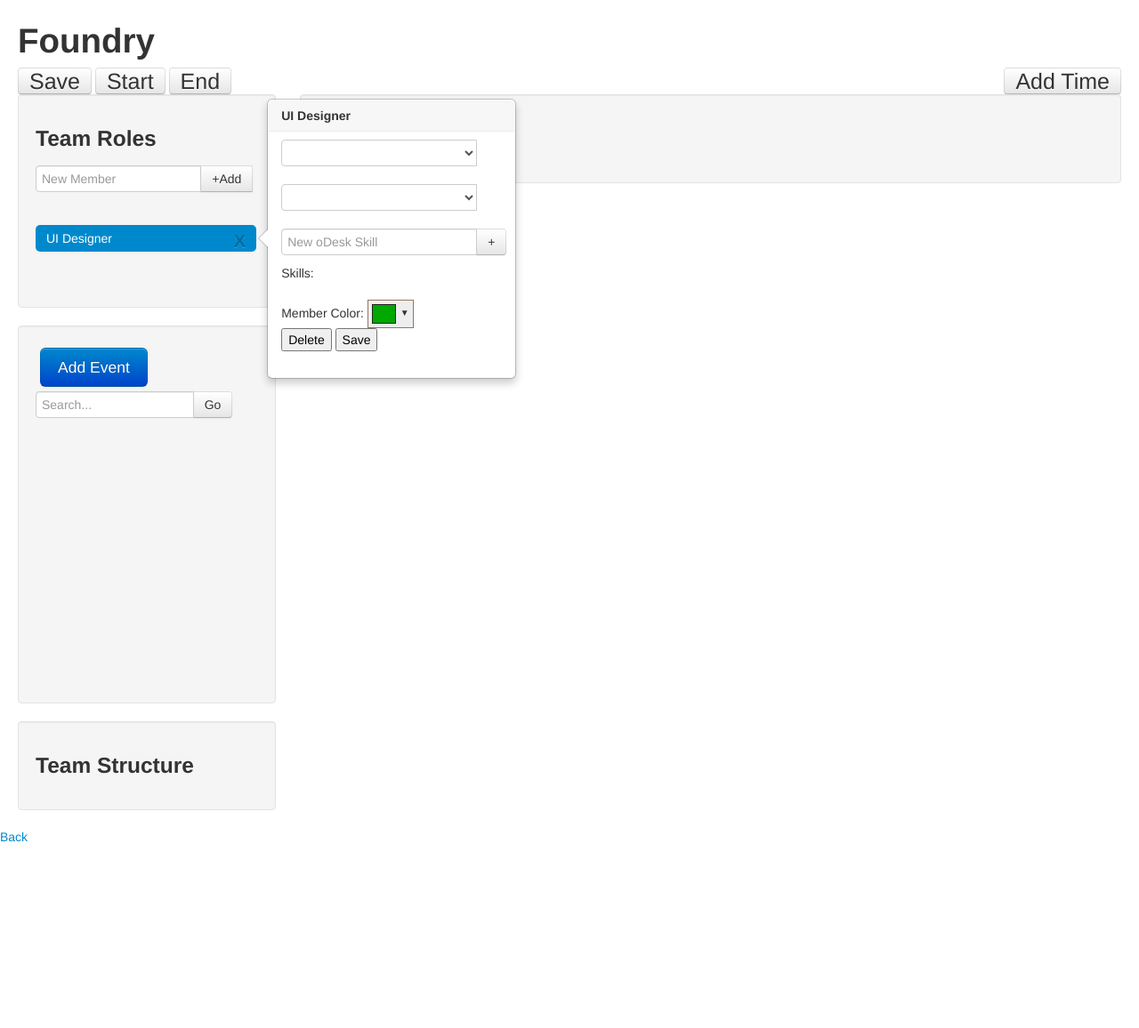
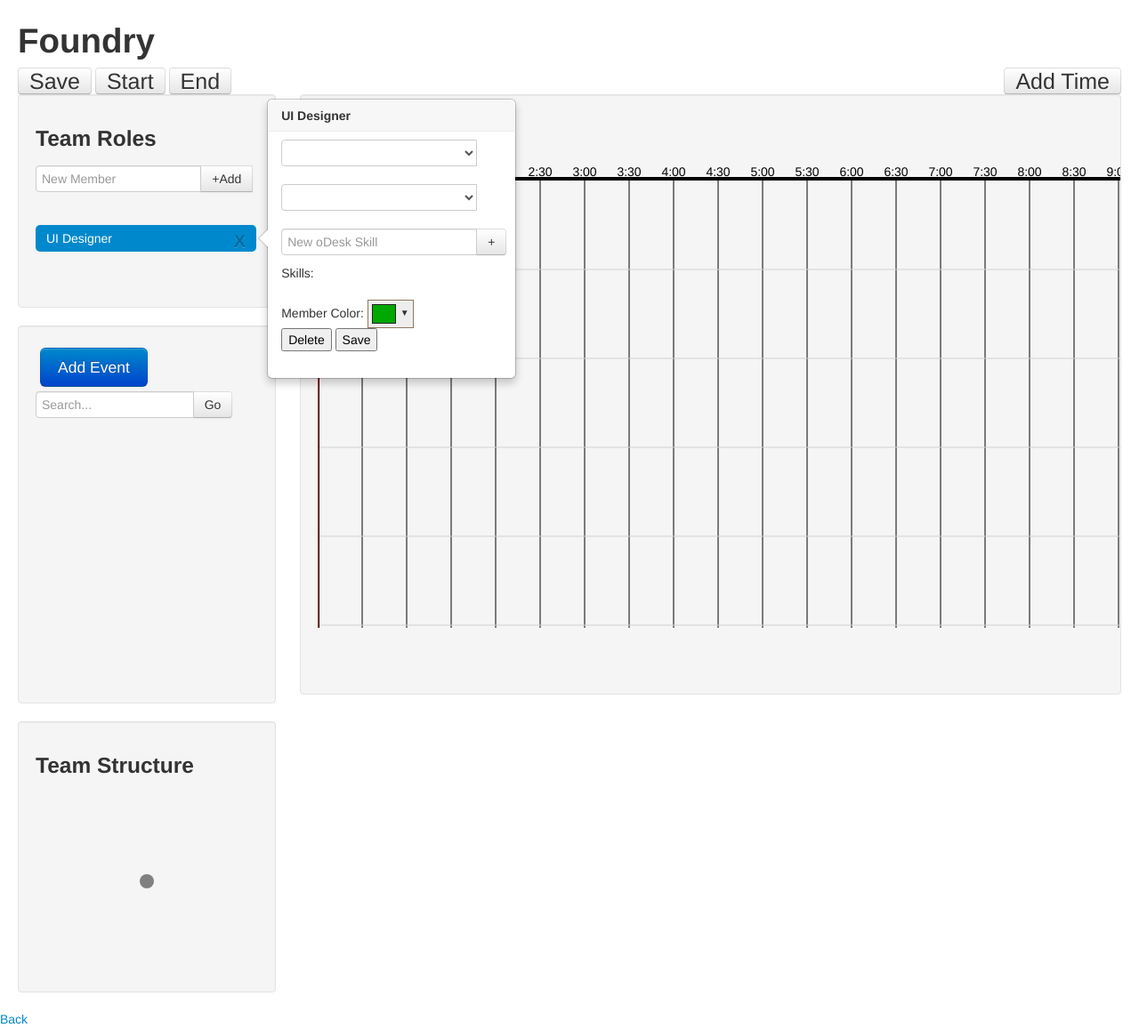
Before and after one commit to jaypatelh/flashteams-foundry, a Rails app: page /flash_teams/7/edit in a window 1280 px wide. Shown: the part 300-1456 px from the top of the page at 89% size. Before the commit the page ends 1247 px from the top, so only its background shows below. Run offline with Rails 7, Linux system fonts and the light colour scheme; data comes from the database, SQL or seed files in the repository; lists and menus that the app fills with data are empty; style sheets or scripts are compiled from the project's sources; some libraries are stand-ins or nearby versions.

Commit message:
fixed asset path issue locally

```diff
--- a/app/assets/javascripts/authoring/experimental.js
+++ /dev/null
@@ -1,36 +0,0 @@
-//Taken from d3.gantt By Dimitry Kudrayvtsev
-//START WORKING HERE -AT
-var margin = { //MAY NEED TO ADJUST
-    top : 20,
-    right : 40,
-    bottom : 20,
-    left : 150
-};
-var timeDomainStart = d3.time.day.offset(new Date(),-3);
-var timeDomainEnd = d3.time.hour.offset(new Date(),+3);
-var timeDomainMode = "fixed";
-var tickFormat = "%H:%M";
-var xAxis = d3.svg.axis().scale(x).orient("bottom").tickFormat(d3.time.format(tickFormat)).tickSubdivide(true)
-        .tickSize(8).tickPadding(8);
-var yAxis = d3.svg.axis().scale(y).orient("left").tickSize(0);
-var x = d3.time.scale().domain([ timeDomainStart, timeDomainEnd ]).range([ 0, width ]).clamp(true);
-var y = d3.scale.ordinal().rangeRoundBands([ 0, height - margin.top - margin.bottom ], .1); //SET DOMAIN
-var timeDomain = 10; //ARBITRARY LENGTH FOR INITIAL TIMELINE, CHOOSE BETTER TIME
-var initAxis = function() {
-    x = d3.time.scale().domain([ timeDomainStart, timeDomainEnd ]).range([ 0, width ]).clamp(true);
-    y = d3.scale.ordinal()rangeRoundBands([ 0, height - margin.top - margin.bottom ], .1); //SET DOMAIN
-    xAxis = d3.svg.axis().scale(x).orient("bottom").tickFormat(d3.time.format(tickFormat)).tickSubdivide(true)
-        .tickSize(8).tickPadding(8);
-    yAxis = d3.svg.axis().scale(y).orient("left").tickSize(0);
-    };
-
-//To go with restart(), task_rectangle() insert
-/*.on('click', function() { //BREAKS AUTHORING OF RECTANGLES
-            $(this).popover('toggle'){
-            title: 'New Event',
-            placement: 'right',
-            content: '<button id="delete">Delete</button>'
-            }).parent().delegate('button#delete', 'click', function() {
-                //ADD DELETE CODE
-            })
-        })*/
--- a/app/assets/javascripts/authoring/load.js
+++ b/app/assets/javascripts/authoring/load.js
@@ -5,7 +5,7 @@
 
 var ready = function () {
   var textAreaJSON = $('#flash_team_json').val();
-  //console.log(textAreaJSON);
+  if(textAreaJSON.length == 0) return;
   flashTeamsJSON = JSON.parse(textAreaJSON);
   drawFlashTeamFromJSON(flashTeamsJSON);
 }
--- a/app/assets/javascripts/authoring/timeline.js
+++ b/app/assets/javascripts/authoring/timeline.js
@@ -90,6 +90,8 @@ var drag_right = d3.behavior.drag()
 //Called when the left dragbar of a task rectangle is dragged
 var drag_left = d3.behavior.drag()
     .on("drag", leftResize);
+
+console.log(d3.select("#timeline-container"));
 
 var timeline_svg = d3.select("#timeline-container").append("svg")
     .attr("width", SVG_WIDTH)
--- a/app/views/flash_teams/edit.html.erb
+++ b/app/views/flash_teams/edit.html.erb
@@ -74,4 +74,6 @@
             </div>
         </div>
 
+        <%= javascript_include_tag "application", "data-turbolinks-track" => true %>
+
 <%= link_to 'Back', flash_teams_path %>
--- a/app/views/layouts/application.html.erb
+++ b/app/views/layouts/application.html.erb
@@ -3,7 +3,7 @@
 <head>
   <title>Foundry</title>
   <%= stylesheet_link_tag    "application", media: "all", "data-turbolinks-track" => true %>
-  <%= javascript_include_tag "application", "data-turbolinks-track" => true %>
+  <%= javascript_include_tag "data-turbolinks-track" => true %>
   <%= csrf_meta_tags %>
 </head>
 <body>
```
